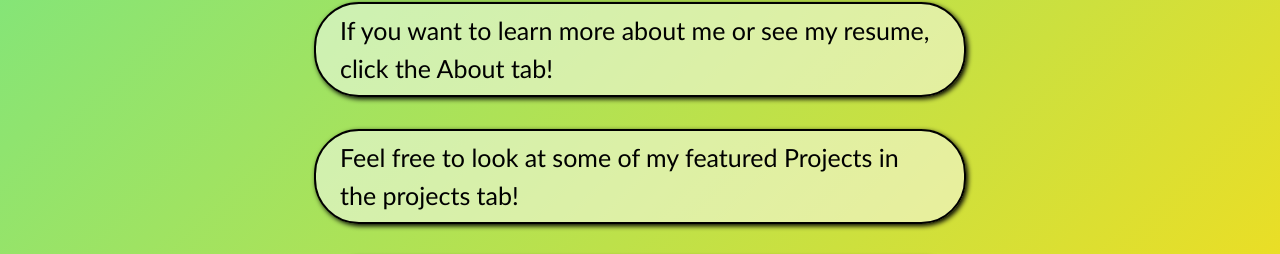
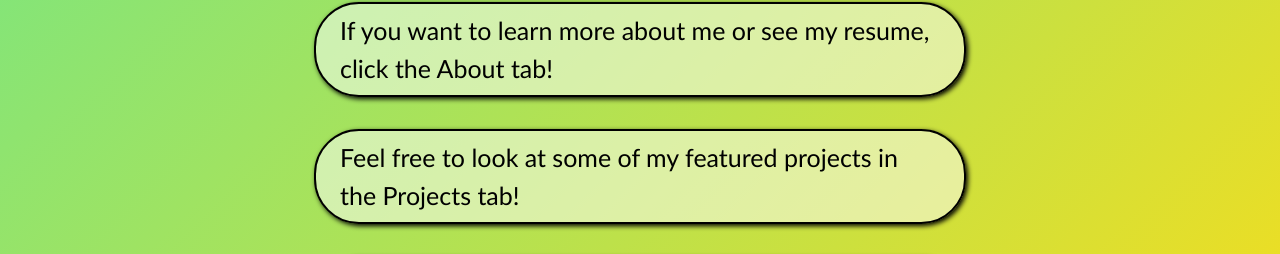
Before and after one commit to shozuru/shozuru.github.io, a React (Vite) app in the folder frontend/: page /projects in a window 1280 px wide. Shown: the part 400-654 px from the top of the page. Built offline with nearby package versions, Linux system fonts and the light colour scheme.

Commit message:
fixed punctuation

```diff
--- a/frontend/src/components/pages/Home/Home.tsx
+++ b/frontend/src/components/pages/Home/Home.tsx
@@ -31,8 +31,8 @@ const Home: React.FC = () => {
                 </p>
 
                 <p>
-                    Feel free to look at some of my featured Projects in the
-                    projects tab!
+                    Feel free to look at some of my featured projects in the
+                    Projects tab!
                 </p>
 
                 <p>
```
